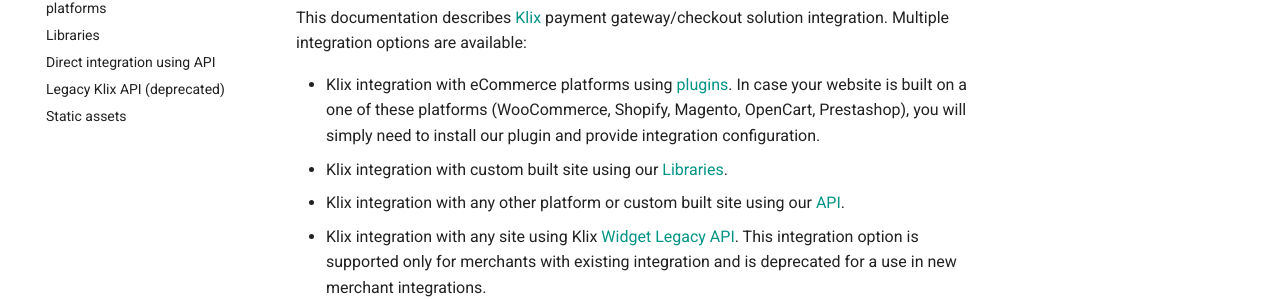
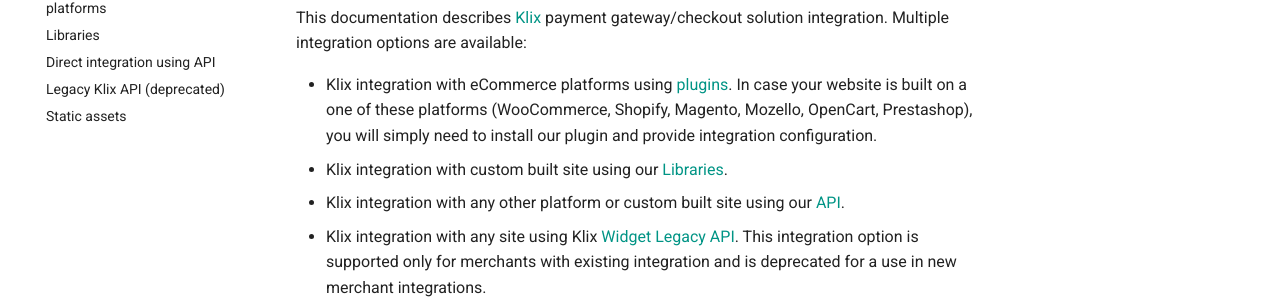
Before and after one commit to klix-app/klix-developer-documentation-website, an MkDocs documentation site: the page built from docs/index.md, in a window 1280 px wide. Shown: the part 252-551 px from the top of the page. Built offline with MkDocs 1.6.1 and Material for MkDocs 9.7.7, drawn with Linux system fonts in a browser that asks for light colours; a script that is not in the unit is left out; comment, search, counter and statistics services are not loaded.

Commit message:
Add Mozello to the list of eCommerce platforms on intro page

```diff
--- a/docs/index.md
+++ b/docs/index.md
@@ -2,7 +2,7 @@
 
 This documentation describes [Klix](https://klix.app) payment gateway/checkout solution integration. Multiple integration options are available:
 
-* Klix integration with eCommerce platforms using [plugins](/../plugins-for-ecommerce-platforms). In case your website is built on a one of these platforms (WooCommerce, Shopify, Magento, OpenCart, Prestashop), you will simply need to install our plugin and provide integration configuration.
+* Klix integration with eCommerce platforms using [plugins](/../plugins-for-ecommerce-platforms). In case your website is built on a one of these platforms (WooCommerce, Shopify, Magento, Mozello, OpenCart, Prestashop), you will simply need to install our plugin and provide integration configuration.
 * Klix integration with custom built site using our [Libraries](/../libraries).
 * Klix integration with any other platform or custom built site using our [API](/../api).
 * Klix integration with any site using Klix [Widget Legacy API](/../widget-api). This integration option is supported only for merchants with existing integration and is deprecated for a use in new merchant integrations.
```
